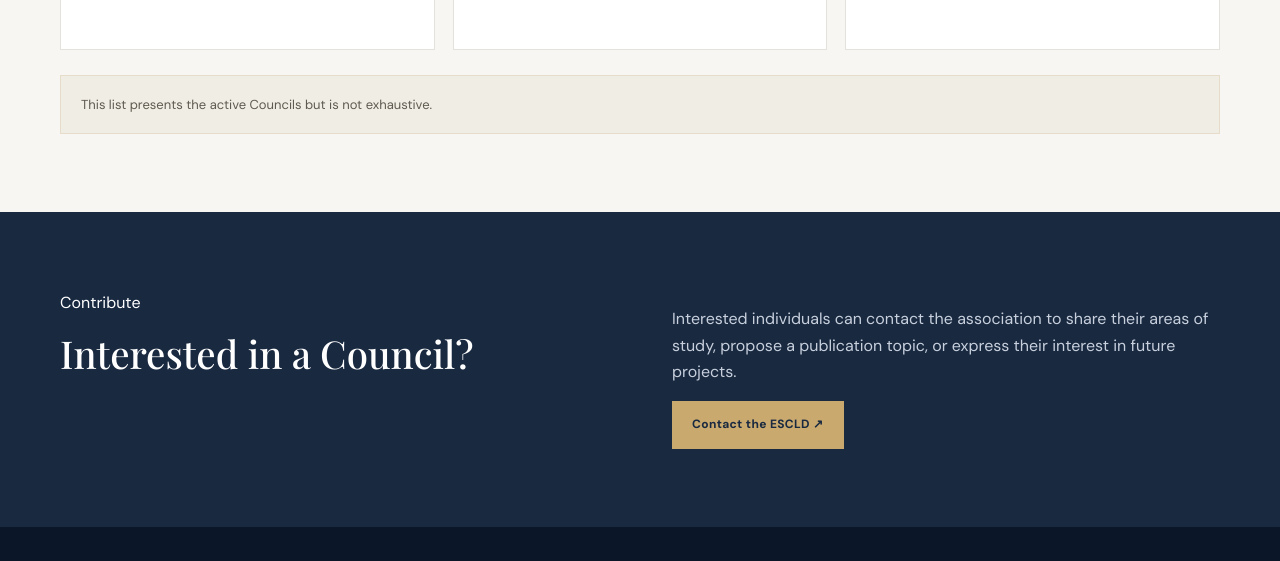
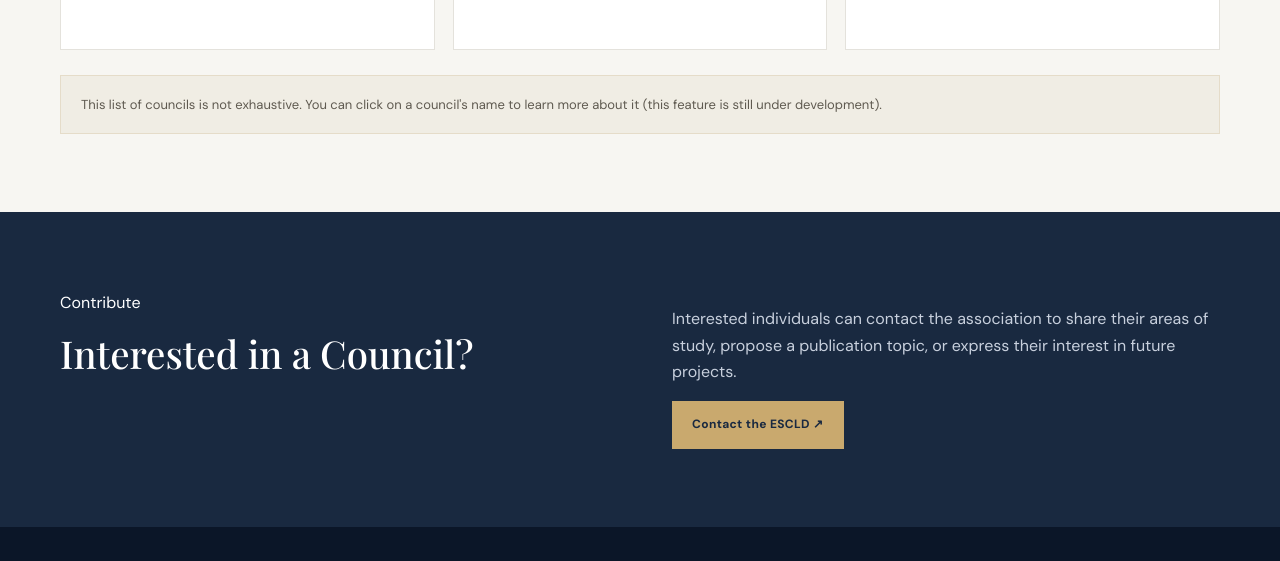
Before and after one commit to alvnwk/escld.github.io, a plain HTML site: page councils.html in a window 1280 px wide. Shown: the part 1628-2189 px from the top of the page. Drawn offline with nearby package versions, Linux system fonts and the light colour scheme.

Commit message:
Update councils.html

```diff
--- a/councils.html
+++ b/councils.html
@@ -135,7 +135,7 @@
                 </div>
 
                 <div class="notice" style="margin-top:25px">
-                    This list presents the active Councils but is not exhaustive.
+                    This list of councils is not exhaustive. You can click on a council's name to learn more about it (this feature is still under development).
                 </div>
             </div>
         </section>
```
